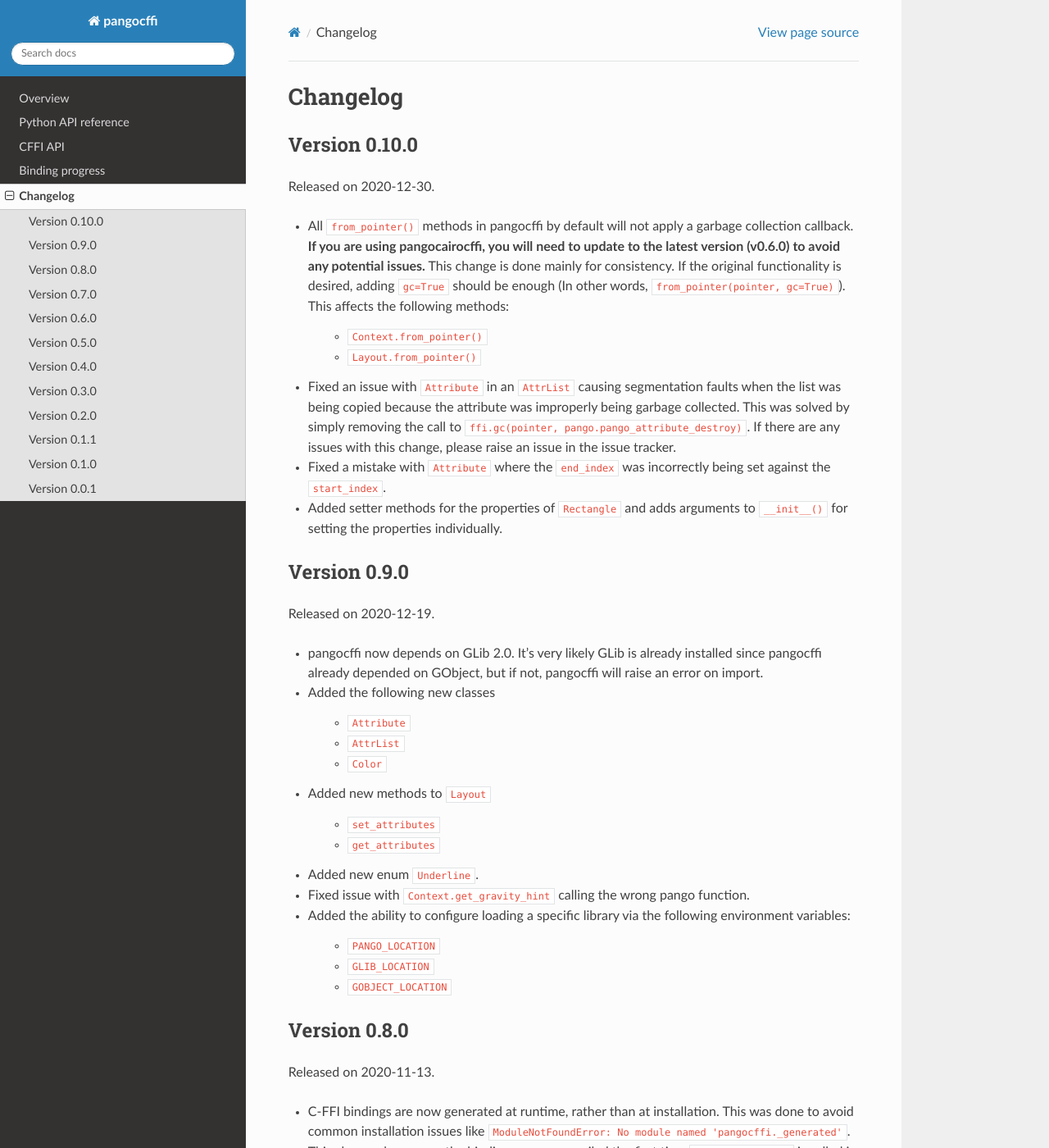
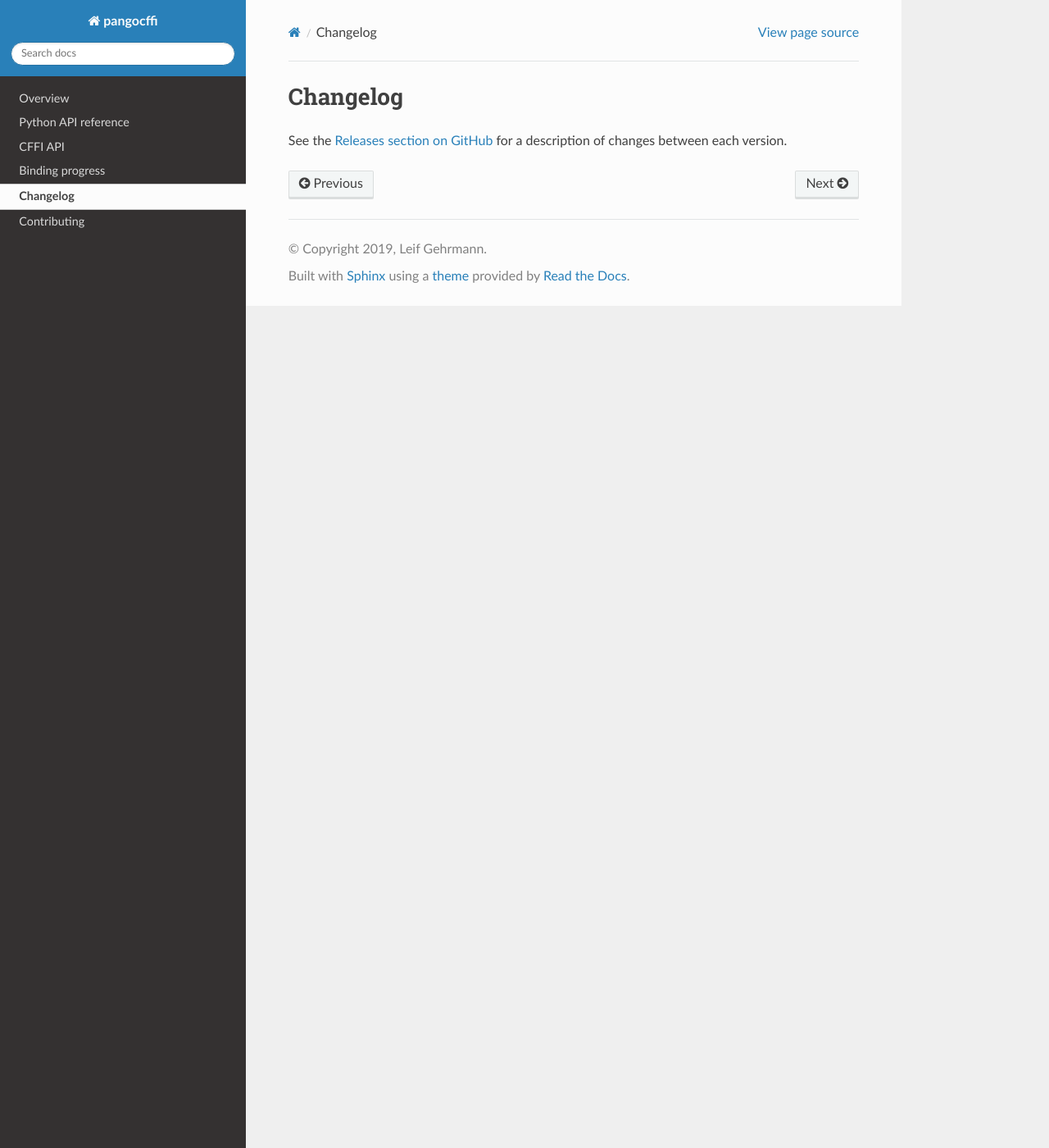
Before and after one commit to leifgehrmann/pangocffi, a Sphinx documentation site: the page built from docs/changelog.rst, in a window 1280 px wide and 1400 px high. Shown: the whole window at 82% size. Built offline with Sphinx 7.4.7 and the Read the Docs theme 2.0.0, drawn with Linux system fonts in a browser that asks for light colours; the version number could not be read and is left out; some of the changed text lies outside the part shown.

```diff
--- a/NEWS.rst
+++ /dev/null
@@ -1,182 +0,0 @@
-Changelog
----------
-
-Version 0.10.0
-..............
-
-Released on 2020-12-30.
-
-* All ``from_pointer()`` methods in pangocffi by default will not apply a
-  garbage collection callback. **If you are using pangocairocffi, you will need
-  to update to the latest version (v0.6.0) to avoid any potential issues.**
-  This change is done mainly for consistency. If the original functionality is
-  desired, adding ``gc=True`` should be enough (In other words,
-  ``from_pointer(pointer, gc=True)``). This affects the following methods:
-
-    * ``Context.from_pointer()``
-    * ``Layout.from_pointer()``
-
-* Fixed an issue with ``Attribute`` in an ``AttrList`` causing segmentation
-  faults when the list was being copied because the attribute was improperly
-  being garbage collected. This was solved by simply removing the call to
-  ``ffi.gc(pointer, pango.pango_attribute_destroy)``. If there are any issues
-  with this change, please raise an issue in the issue tracker.
-
-* Fixed a mistake with ``Attribute`` where the ``end_index`` was incorrectly
-  being set against the ``start_index``.
-
-* Added setter methods for the properties of ``Rectangle`` and adds arguments
-  to ``__init__()`` for setting the properties individually.
-
-Version 0.9.0
-.............
-
-Released on 2020-12-19.
-
-* pangocffi now depends on GLib 2.0. It's very likely GLib is already installed
-  since pangocffi already depended on GObject, but if not, pangocffi will raise
-  an error on import.
-
-* Added the following new classes
-
-    * ``Attribute``
-    * ``AttrList``
-    * ``Color``
-
-* Added new methods to ``Layout``
-
-    * ``set_attributes``
-    * ``get_attributes``
-
-* Added new enum ``Underline``.
-
-* Fixed issue with ``Context.get_gravity_hint`` calling the wrong pango
-  function.
-
-* Added the ability to configure loading a specific library via the following
-  environment variables:
-
-    * ``PANGO_LOCATION``
-    * ``GLIB_LOCATION``
-    * ``GOBJECT_LOCATION``
-
-Version 0.8.0
-.............
-
-Released on 2020-11-13.
-
-* C-FFI bindings are now generated at runtime, rather than at installation.
-  This was done to avoid common installation issues like
-  ``ModuleNotFoundError: No module named 'pangocffi._generated'``. This change
-  does mean the bindings are re-compiled the first time ``import pangocffi`` is
-  called in a python session, but it takes less than a second to do this. If
-  there are any issues with this change, please raise an issue in the issue
-  tracker.
-* Because of the aforementioned change, modules that depend on pangocffi's
-  bindings being generated upon installation rather than at runtime, like
-  pangocairocffi, will break. Either lock your version of pangocffi to 0.7.0
-  or upgrade the module to the latest version which is compatible with 0.8.0 of
-  pangocffi.
-* Support for Python 3.5 has been dropped because it has reached end-of-life.
-
-Version 0.7.0
-.............
-
-Released on 2020-10-17.
-
-* Added new methods to ``Layout``:
-
-    * ``set_wrap``
-    * ``get_wrap``
-
-Version 0.6.0
-.............
-
-Released on 2020-09-17.
-
-* Added new methods to ``Layout``:
-
-    * ``set_ellipsize``
-    * ``get_ellipsize``
-
-Version 0.5.0
-.............
-
-Released on 2019-10-08.
-
-* Extended library names to include current Win64 library names.
-
-Version 0.4.0
-.............
-
-Released on 2019-03-23.
-
-* Added ``FFIInstanceBuilder`` to separate C FFI build logic from the actual
-  C FFI builder.
-
-Version 0.3.0
-.............
-
-Released on 2019-03-17.
-
-* Added the following new classes:
-
-    * ``GlyphItem``
-    * ``GlyphItemIter``
-    * ``Item``
-    * ``LayoutIter``
-    * ``LayoutRun``
-
-* Added new methods to ``Context``:
-
-    * ``set/get_base_gravity``
-    * ``get_gravity``
-    * ``set/get_gravity_hint``
-
-* Added new methods to ``Layout``:
-
-    * ``get_text``
-    * ``get_iter``
-    * ``get_baseline``
-    * ``get_line_count``
-    * ``get/set_spacing``
-
-* Added new method to ``Rectangle``:
-
-    * ``get_pointer``
-
-* Corrected return types (``ffi.CData`` was previously ``ctypes.c_void_p``)
-
-Version 0.2.0
-.............
-
-Released on 2019-03-09.
-
-* ``FontDescription.getWeight()`` now returns ``int``, instead of the
-  ``Weight`` enum.
-* Improved test coverage.
-
-Version 0.1.1
-.............
-
-Released on 2019-03-06.
-
-* Fixed installation issue for Python 3.5.
-* Added Tox config that tests a fresh install of pangocffi when testing
-  between versions of python.
-
-Version 0.1.0
-.............
-
-Released on 2019-03-03.
-
-* Added support for Python 3.5 and 3.6 (previously only 3.7 was supported)
-* Added config file for tox to test pangocffi for python versions 3.5, 3.6, and
-  3.7
-
-Version 0.0.1
-.............
-
-Released on 2019-03-02.
-
-First PyPI release.
--- a/docs/changelog.rst
+++ b/docs/changelog.rst
@@ -1 +1,7 @@
-.. include:: ../NEWS.rst
+Changelog
+---------
+
+See the `Releases section on GitHub`_ for a description of changes between each
+version.
+
+.. _Releases section on GitHub: https://github.com/leifgehrmann/pangocffi/releases
--- /dev/null
+++ b/docs/contributing.rst
@@ -0,0 +1,6 @@
+Contributing
+------------
+
+See `CONTRIBUTING.md on GitHub`_ for information on how to contribute!
+
+.. _CONTRIBUTING.md on GitHub: https://github.com/leifgehrmann/pangocffi/blob/master/CONTRIBUTING.md
--- a/requirements.txt
+++ b/requirements.txt
@@ -2,3 +2,8 @@ cffi >= 1.1.0
 flake8
 pytest
 coverage
+sphinx
+sphinx_rtd_theme
+tox
+twine
+setuptools
--- a/setup.cfg
+++ b/setup.cfg
@@ -3,10 +3,10 @@ name = pangocffi
 version = file: pangocffi/VERSION
 url = https://github.com/leifgehrmann/pangocffi
 license = LGPL-2.1
-license_file = LICENSE
+license_files = LICENSE
 description = CFFI-based pango bindings for Python
-long_description = file: README.rst
-long_description_content_type = text/x-rst
+long_description = file: README.md
+long_description_content_type = text/markdown
 author = Leif Gehrmann
 keywords =
   pango
```
Also changed, not shown: CONTRIBUTING.md (added, +100 -0 lines), README.md (added, +44 -0 lines), README.rst (deleted, +0 -42 lines), docs/pangocffi.rst (+24 -1 lines).
